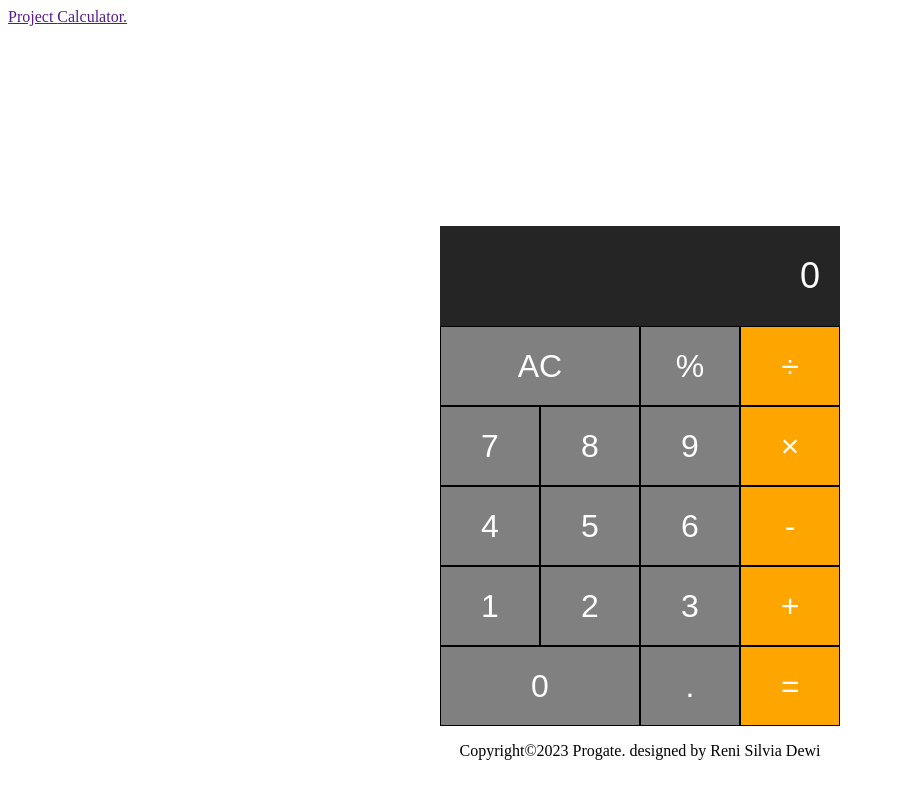
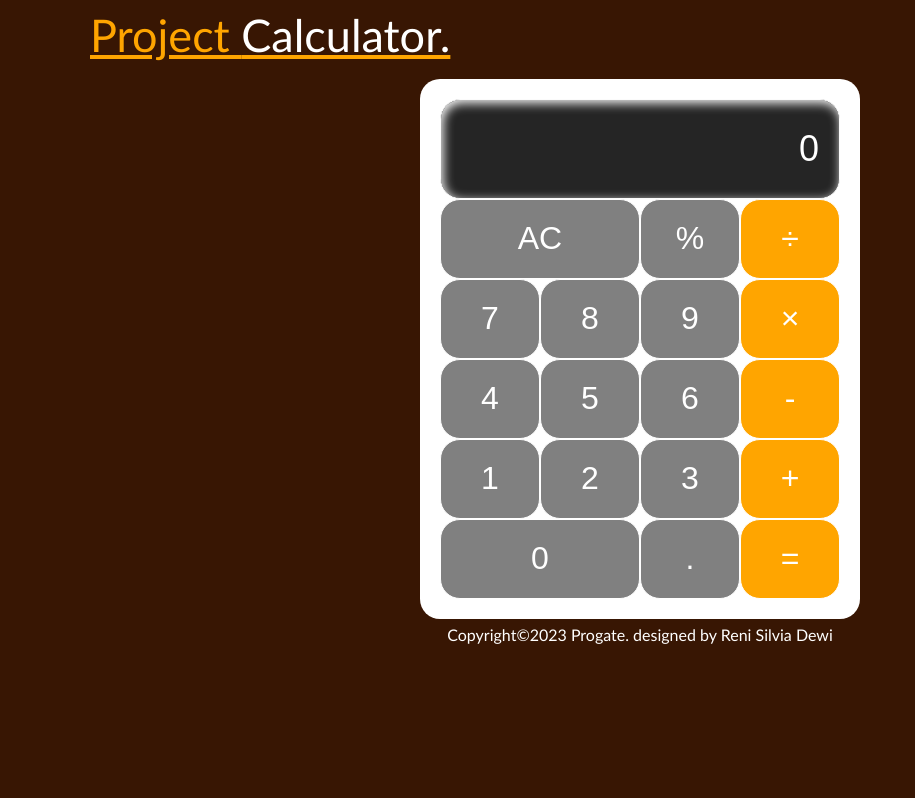
Before and after one commit to ReniSilviaDewi/RENI-SILVIA-DEWI, a plain HTML site: page index.html in a window 1280 px wide. Shown: the whole page, without its empty margins (0-915 px from the left). Drawn offline with Linux system fonts and the light colour scheme.

Commit message:
Update stylesheet.css

```diff
--- a/stylesheet.css
+++ b/stylesheet.css
@@ -1,8 +1,42 @@
+body{
+    background-color: rgb(56, 22, 3);
+
+}
+
+/* Header styling */
+
+.container {
+    width: 1100px;
+    margin: auto;
+    position: center;
+    font-family: 'Gill Sans', 'Gill Sans MT', Calibri, 'Trebuchet MS', sans-serif;
+  }
+
+  .logo a {
+    color: orange;
+
+    font-size: xx-large;
+    font-size: 45px;
+    font-weight: 500;
+
+  }
+  .logo a span{
+    color: rgb(255, 255, 255);
+  }
+
 .calculator {
     text-align: center;
     margin: 0 auto;
-    padding-top: 200px;
+    margin-top: 1.5%;
+    padding-top: 100px;
     width: 400px;
+    height: 500px;
+    background-color: rgb(255, 255, 255);
+    border-radius: 20px;
+    box-shadow: insert 5px 5px 12px #b3adad,5px 5px 12px #b3adad ;
+    padding: 20px;
+    float: center;
+
 }
 .calculator-screen{
     width: 100%;
@@ -14,9 +48,14 @@
     border: none;
     padding: 0 20px;
     box-sizing: border-box;
+    box-shadow: inset 2px 3px 11px rgb(255, 255, 255);
+    border-radius: 20px;
+    border: 1px solid rgb(251, 251, 251);
+
 }
 .calculator-keys{
     width: 100%;
+
 }
 .row{
     display: flex;
@@ -24,11 +63,12 @@
 button{
     height: 80px;
     background-color: grey;
-    border: 1px solid black;
+    border: 1px solid rgb(255, 255, 255);
     font-size: 32px;
     color: #fff;
     width: 25%;
     outline: none;
+    border-radius: 20px;
 }
 .all-clear,.zero-btn{
     width: 50%;
@@ -42,3 +82,15 @@ button:hover{
 .operator:hover, equal-sign:hover{
     background-color: darkorange;
 }
+
+footer{
+    height: auto;
+    width: 100;
+    font-family: 'Gill Sans', 'Gill Sans MT', Calibri, 'Trebuchet MS', sans-serif;
+    padding-top: 10px;
+    color: rgb(255, 255, 255);
+
+}
+.footer.content h3{
+
+}
```
